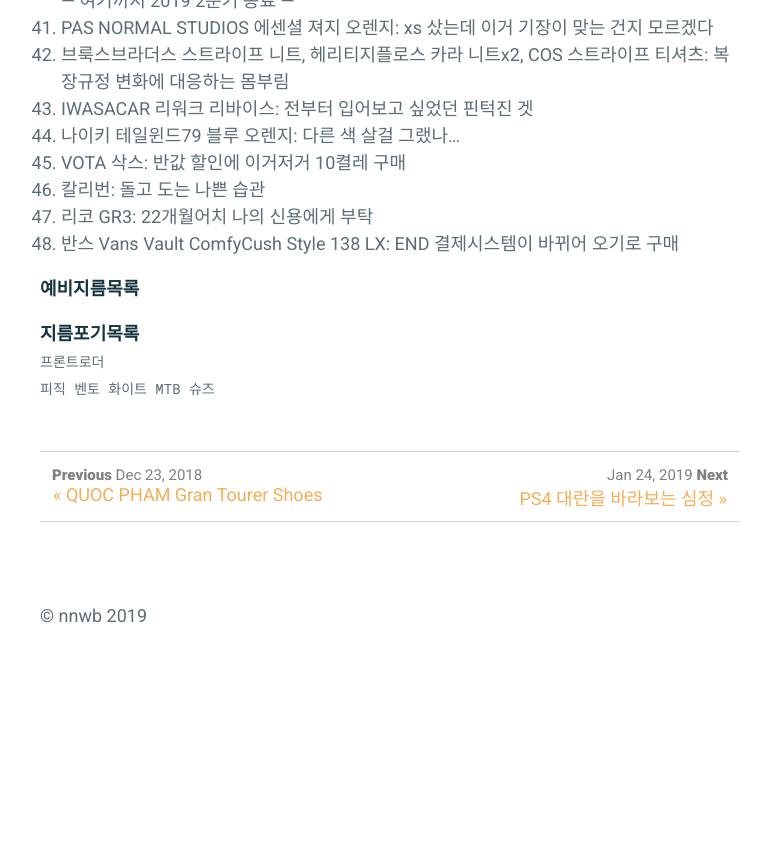
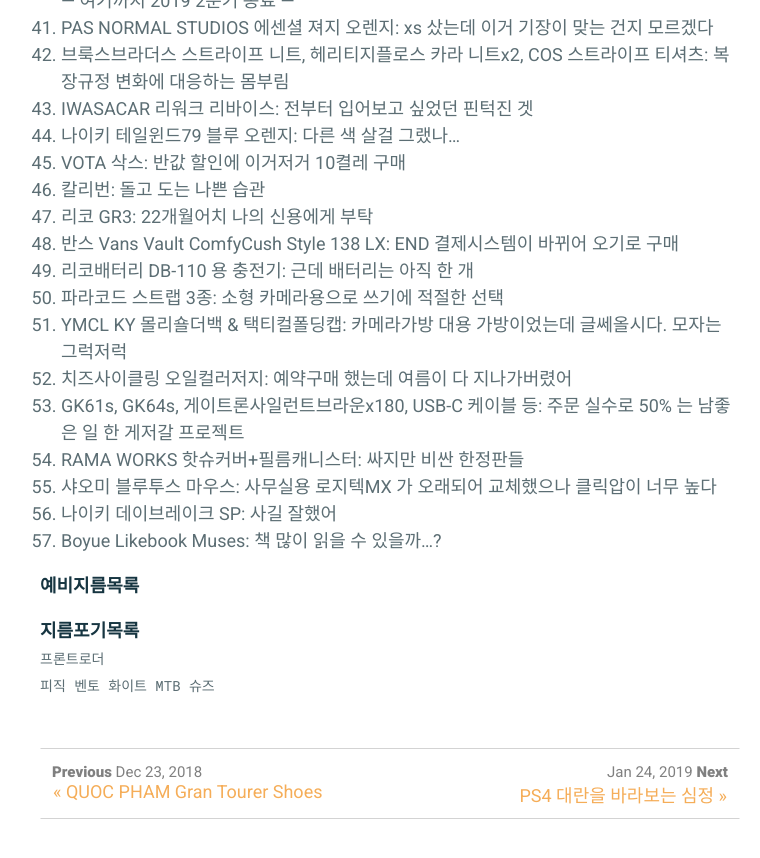
Before and after one commit to nnwb/nnwb.github.io, a Jekyll site: the page built from _posts/2019-01-01-2019buy.md, in a window 1280 px wide and 900 px high, scrolled down 1837 px. Shown: the top 858 px of the window, without its empty margins (250-1010 px from the left). Built offline with Jekyll 4.4.1, drawn with Linux system fonts in a browser that asks for light colours; comment, search, counter and statistics services are not loaded; before the commit the page ends 2566 px from its top, so only the background shows below that.

Commit message:
Update 2019-01-01-2019buy.md

```diff
--- a/_posts/2019-01-01-2019buy.md
+++ b/_posts/2019-01-01-2019buy.md
@@ -60,6 +60,15 @@ comments: true
 46. 칼리번: 돌고 도는 나쁜 습관
 47. 리코 GR3: 22개월어치 나의 신용에게 부탁
 48. 반스 Vans Vault ComfyCush Style 138 LX: END 결제시스템이 바뀌어 오기로 구매
+49. 리코배터리 DB-110 용 충전기: 근데 배터리는 아직 한 개
+50. 파라코드 스트랩 3종: 소형 카메라용으로 쓰기에 적절한 선택
+51. YMCL KY 몰리숄더백 & 택티컬폴딩캡: 카메라가방 대용 가방이었는데 글쎄올시다. 모자는 그럭저럭
+52. 치즈사이클링 오일컬러저지: 예약구매 했는데 여름이 다 지나가버렸어
+53. GK61s, GK64s, 게이트론사일런트브라운x180, USB-C 케이블 등: 주문 실수로 50% 는 남좋은 일 한 게저갈 프로젝트
+54. RAMA WORKS 핫슈커버+필름캐니스터: 싸지만 비싼 한정판들
+55. 샤오미 블루투스 마우스: 사무실용 로지텍MX 가 오래되어 교체했으나 클릭압이 너무 높다
+56. 나이키 데이브레이크 SP: 사길 잘했어
+57. Boyue Likebook Muses: 책 많이 읽을 수 있을까…?
 
 
 **예비지름목록**
```
